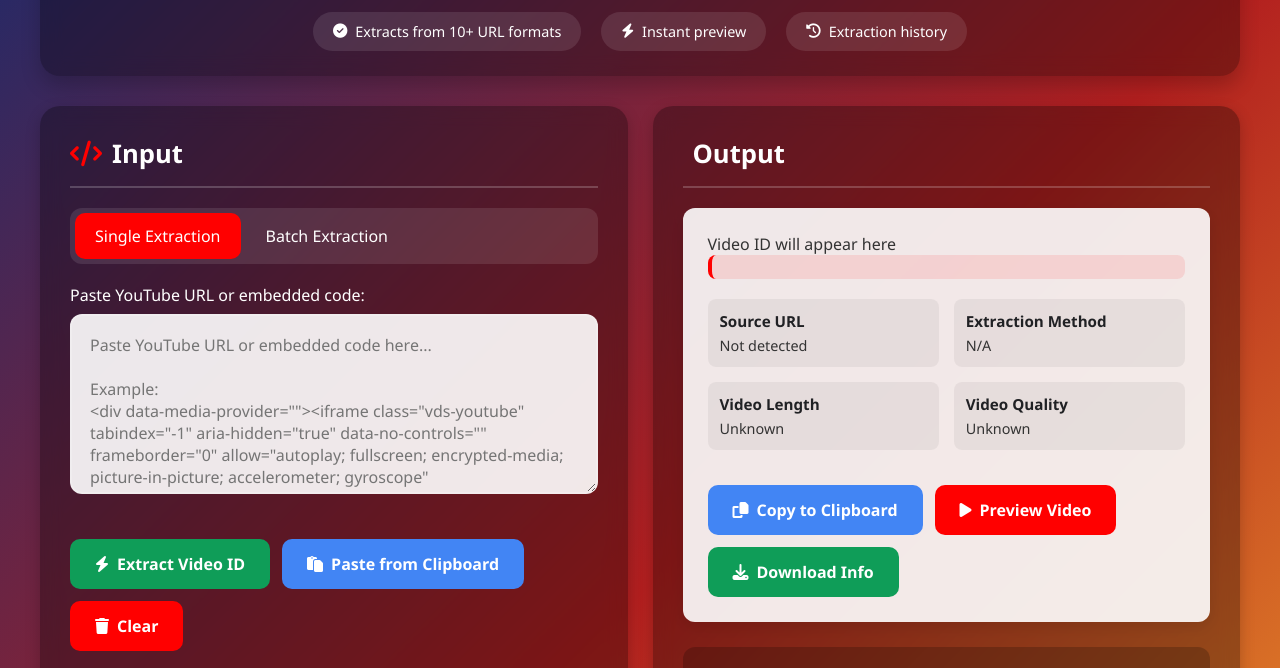
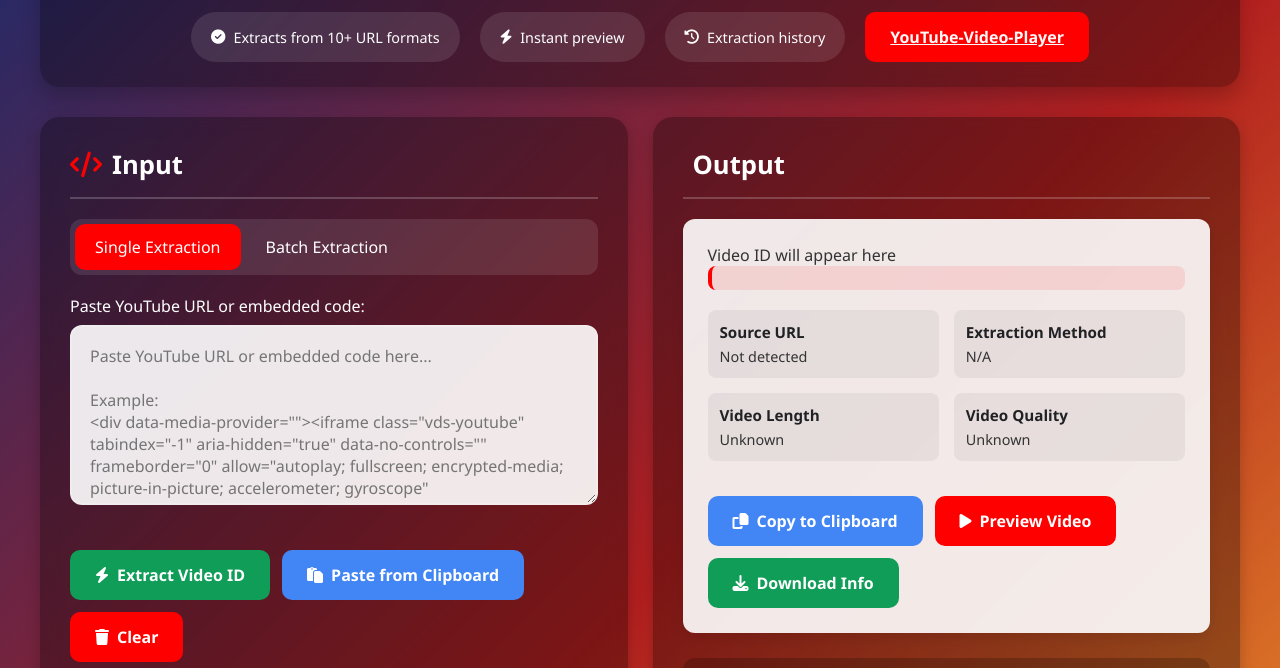
Before and after one commit to Arefin201/YouTube-Video-ID-Extractor, a plain HTML site: page index.html in a window 1280 px wide. Shown: the part 147-815 px from the top of the page. Drawn offline with Linux system fonts and the light colour scheme.

Commit message:
Update index.html

```diff
--- a/index.html
+++ b/index.html
@@ -423,6 +423,9 @@
                     <i class="fas fa-history"></i>
                     <span>Extraction history</span>
                 </div>
+                 <button>
+                    <h4><a style="color: #fff8f8;" href="https://arefin201.github.io/YouTube-Video-Player/">YouTube-Video-Player</a></h4>
+                </button>
             </div>
         </header>
 
@@ -794,4 +797,5 @@
         });
     </script>
 </body>
+
 </html>
```
